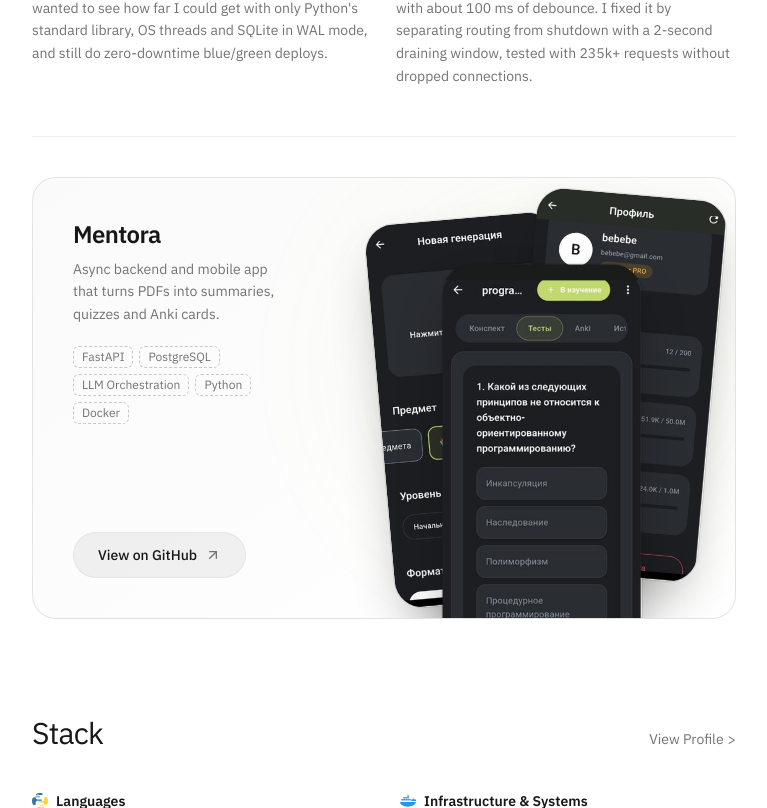
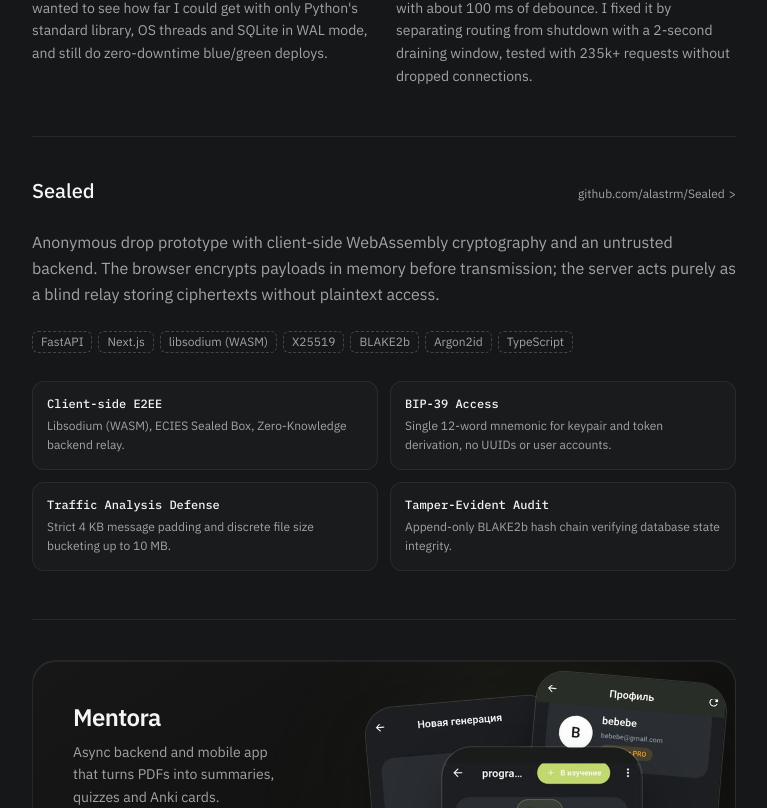
Before and after one commit to alastrm/alastrm.github.io, a Next.js app: page / in a window 1280 px wide. Shown: the part 1532-2340 px from the top of the page, without its empty margins (256-1023 px from the left). Built offline with nearby package versions, Linux system fonts and the light colour scheme.

Commit message:
add sealed project and default to dark theme
- add sealed project section with 4 engineering highlights

- set dark theme as initial default in layout and toggle

- add darkreader-lock and color-scheme meta tags

```diff
--- a/src/app/layout.tsx
+++ b/src/app/layout.tsx
@@ -32,9 +32,11 @@
     <html
       lang="en"
       suppressHydrationWarning
-      className={`${plexSans.variable} ${plexMono.variable}`}
+      className={`dark ${plexSans.variable} ${plexMono.variable}`}
     >
       <head>
+        <meta name="darkreader-lock" />
+        <meta name="color-scheme" content="dark light" />
         <Script
           id="theme-init"
           strategy="beforeInteractive"
@@ -43,12 +45,12 @@
               (function() {
                 try {
                   var saved = localStorage.getItem('theme');
-                  if (saved === 'dark') {
+                  if (saved === 'light') {
+                    document.documentElement.classList.add('light');
+                    document.documentElement.classList.remove('dark');
+                  } else {
                     document.documentElement.classList.add('dark');
                     document.documentElement.classList.remove('light');
-                  } else {
-                    document.documentElement.classList.add('light');
-                    document.documentElement.classList.remove('dark');
                   }
                 } catch (e) {}
               })();
--- a/src/app/page.tsx
+++ b/src/app/page.tsx
@@ -248,7 +248,80 @@
             </div>
           </div>
 
-          {/* Project 2: Mentora (Bento-style Showcase Card) */}
+          {/* Project 2: Sealed */}
+          <div className="pt-10 border-t border-[var(--border)] space-y-6">
+            <div className="flex items-baseline justify-between flex-wrap gap-2">
+              <h3 className="text-lg sm:text-xl font-medium text-[var(--fg)]">
+                Sealed
+              </h3>
+              <a
+                href="https://github.com/alastrm/Sealed"
+                target="_blank"
+                rel="noopener noreferrer"
+                className="text-xs text-[var(--muted)] hover:text-[var(--fg)] transition-colors inline-flex items-center gap-1"
+              >
+                <span>github.com/alastrm/Sealed</span>
+                <span>&gt;</span>
+              </a>
+            </div>
+
+            <p className="text-sm sm:text-base font-light text-[var(--muted)] leading-relaxed">
+              Anonymous drop prototype with client-side WebAssembly cryptography and an untrusted backend. The browser encrypts payloads in memory before transmission; the server acts purely as a blind relay storing ciphertexts without plaintext access.
+            </p>
+
+            {/* Tech chips */}
+            <div className="flex flex-wrap items-center gap-1.5">
+              {["FastAPI", "Next.js", "libsodium (WASM)", "X25519", "BLAKE2b", "Argon2id", "TypeScript"].map((tech) => (
+                <span
+                  key={tech}
+                  className="text-xs px-2 py-0.5 rounded-md border border-dashed border-black/20 dark:border-white/20 text-[var(--muted)] font-normal"
+                >
+                  {tech}
+                </span>
+              ))}
+            </div>
+
+            {/* Key Engineering Highlights: 4 crisp, scannable items */}
+            <div className="grid grid-cols-1 sm:grid-cols-2 gap-3 pt-1">
+              <div className="p-3.5 rounded-xl border border-[var(--border)] bg-[var(--terminal-bg)] space-y-1">
+                <div className="text-xs font-mono font-medium text-[var(--fg)]">
+                  Client-side E2EE
+                </div>
+                <p className="text-xs font-light text-[var(--muted)] leading-relaxed">
+                  Libsodium (WASM), ECIES Sealed Box, Zero-Knowledge backend relay.
+                </p>
+              </div>
+
+              <div className="p-3.5 rounded-xl border border-[var(--border)] bg-[var(--terminal-bg)] space-y-1">
+                <div className="text-xs font-mono font-medium text-[var(--fg)]">
+                  BIP-39 Access
+                </div>
+                <p className="text-xs font-light text-[var(--muted)] leading-relaxed">
+                  Single 12-word mnemonic for keypair and token derivation, no UUIDs or user accounts.
+                </p>
+              </div>
+
+              <div className="p-3.5 rounded-xl border border-[var(--border)] bg-[var(--terminal-bg)] space-y-1">
+                <div className="text-xs font-mono font-medium text-[var(--fg)]">
+                  Traffic Analysis Defense
+                </div>
+                <p className="text-xs font-light text-[var(--muted)] leading-relaxed">
+                  Strict 4 KB message padding and discrete file size bucketing up to 10 MB.
+                </p>
+              </div>
+
+              <div className="p-3.5 rounded-xl border border-[var(--border)] bg-[var(--terminal-bg)] space-y-1">
+                <div className="text-xs font-mono font-medium text-[var(--fg)]">
+                  Tamper-Evident Audit
+                </div>
+                <p className="text-xs font-light text-[var(--muted)] leading-relaxed">
+                  Append-only BLAKE2b hash chain verifying database state integrity.
+                </p>
+              </div>
+            </div>
+          </div>
+
+          {/* Project 3: Mentora (Bento-style Showcase Card) */}
           <div className="pt-10 border-t border-[var(--border)] space-y-6">
             <div className="group relative rounded-3xl overflow-hidden min-h-[420px] border border-black/10 dark:border-white/10 bg-gradient-to-br from-neutral-50 to-white dark:from-neutral-900 dark:to-neutral-950 shadow-[inset_0_1px_0_rgba(255,255,255,0.8)] dark:shadow-[inset_0_1px_0_rgba(255,255,255,0.06)] flex flex-col md:grid md:grid-cols-[5fr_7fr]">
               {/* Accent radial glow relative to the CARD (right side, ~500px, blur-3xl, radial-gradient, ~12% opacity, no hard edges) */}
--- a/src/components/ThemeToggle.tsx
+++ b/src/components/ThemeToggle.tsx
@@ -15,11 +15,11 @@
 
 function getSnapshot() {
   const saved = localStorage.getItem("theme");
-  return saved === "dark";
+  return saved !== "light";
 }
 
 function getServerSnapshot() {
-  return false;
+  return true;
 }
 
 export function ThemeToggle() {
```
